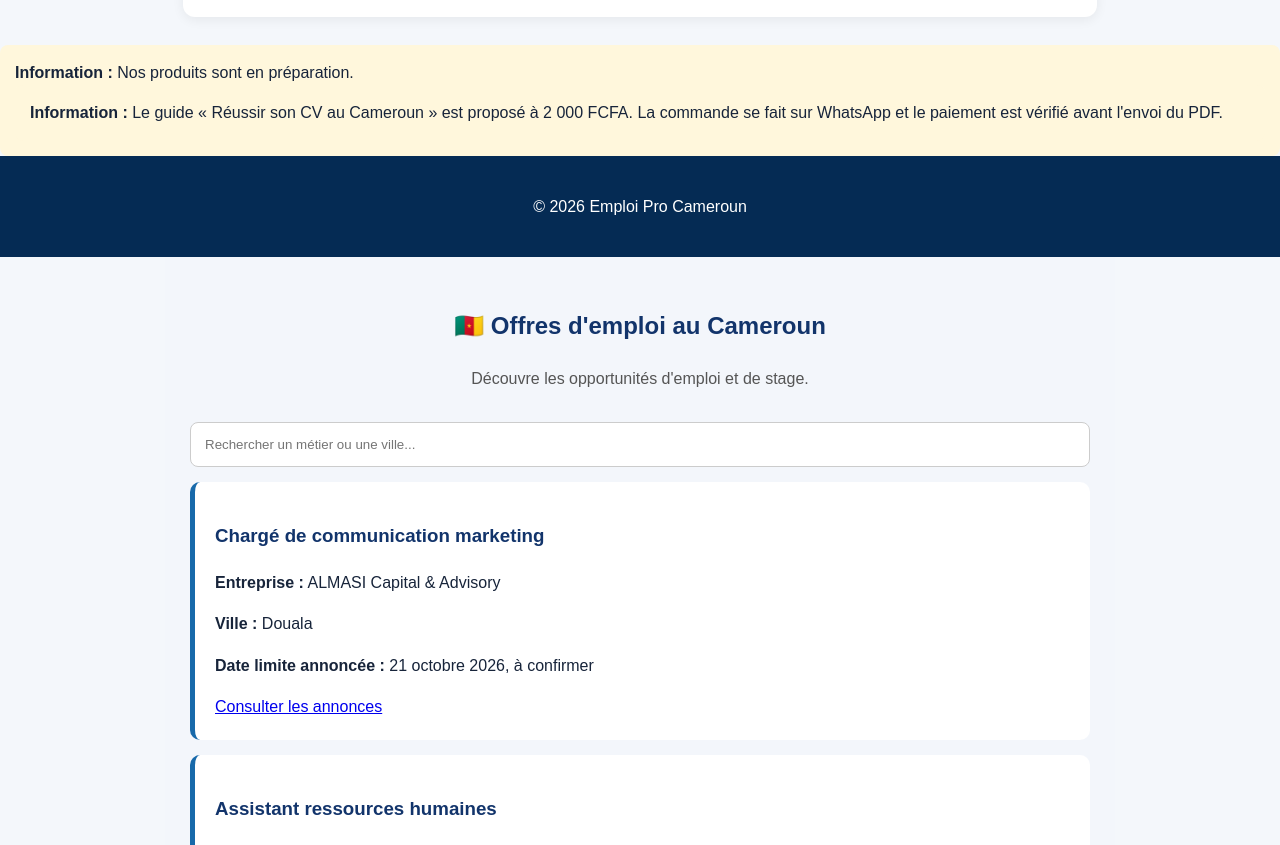
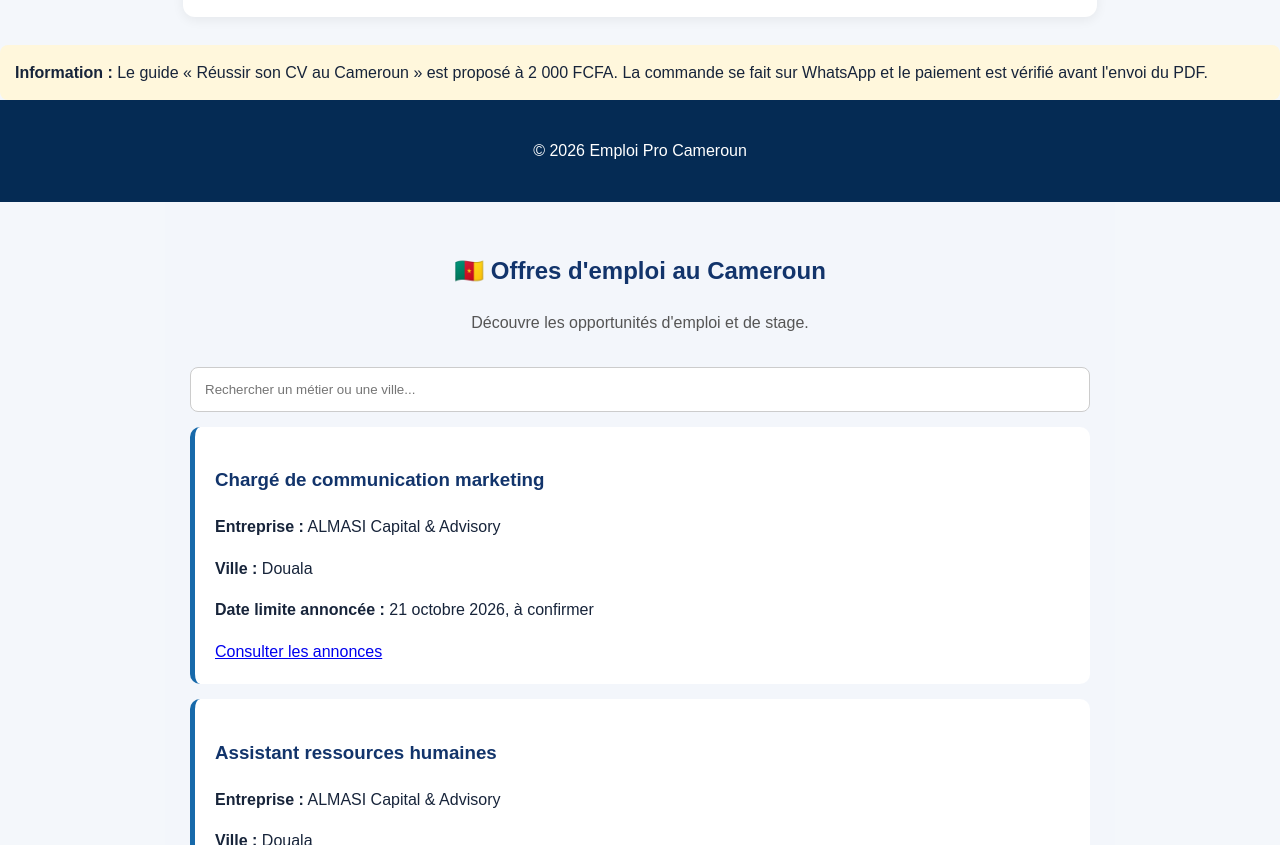
Before and after one commit to tchouamkamtchouamkam-svg/Emploi-pro-cameroun, a plain HTML site: page index.html in a window 1280 px wide. Shown: the part 2039-2884 px from the top of the page. Drawn offline with Linux system fonts and the light colour scheme.

Commit message:
Update index.html

```diff
--- a/index.html
+++ b/index.html
@@ -104,13 +104,12 @@ footer a{color:#fff}
 </section>
 
 
-<div class="note">
-  <strong>Information :</strong>
-  Nos produits sont en préparation.
+
 <div class="note">
   <strong>Information :</strong>
   Le guide « Réussir son CV au Cameroun » est proposé à 2 000 FCFA. La commande se fait sur WhatsApp et le paiement est vérifié avant l'envoi du PDF.
 </div>
+
 </div>
 
 <footer>
```
